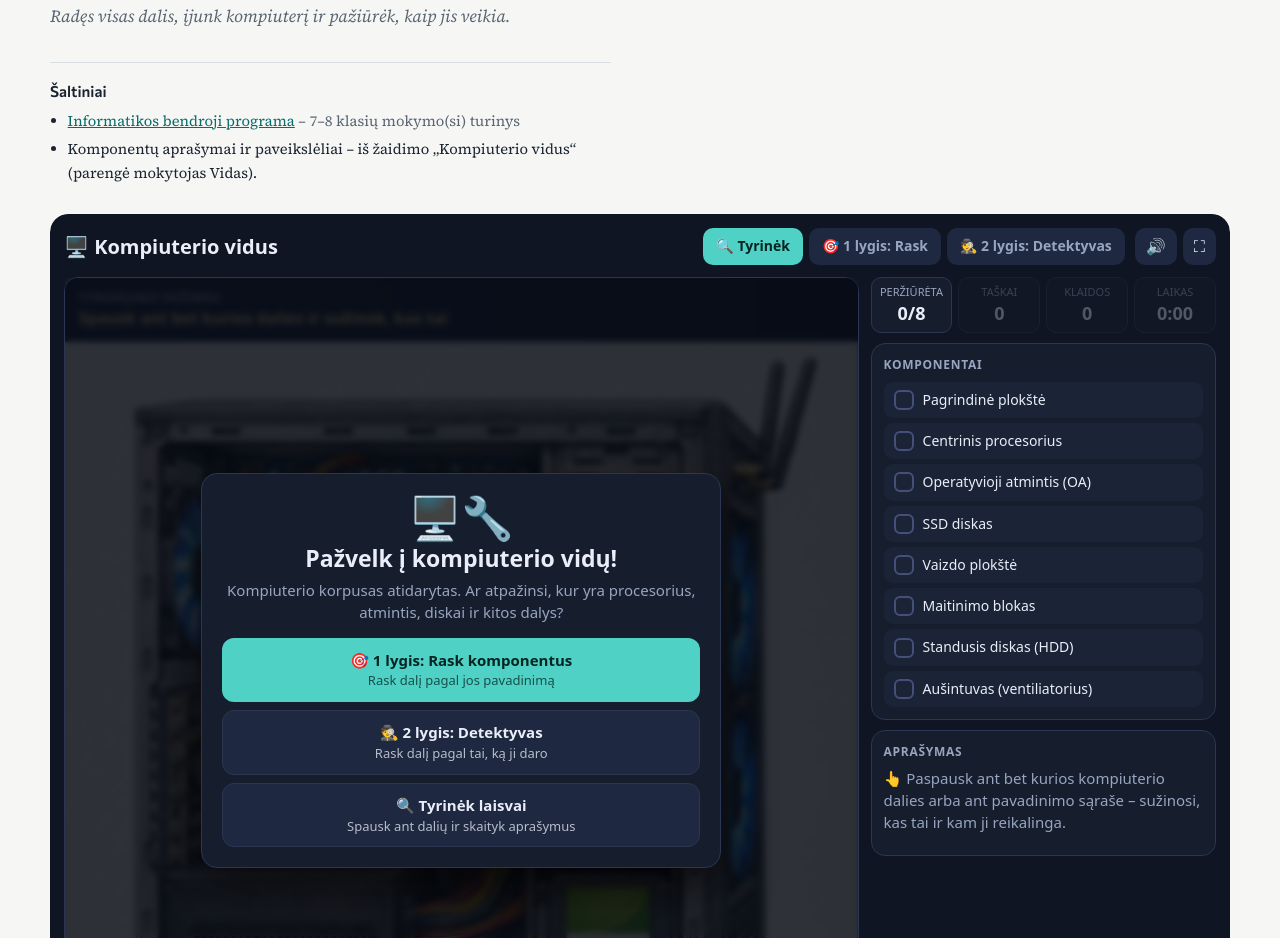
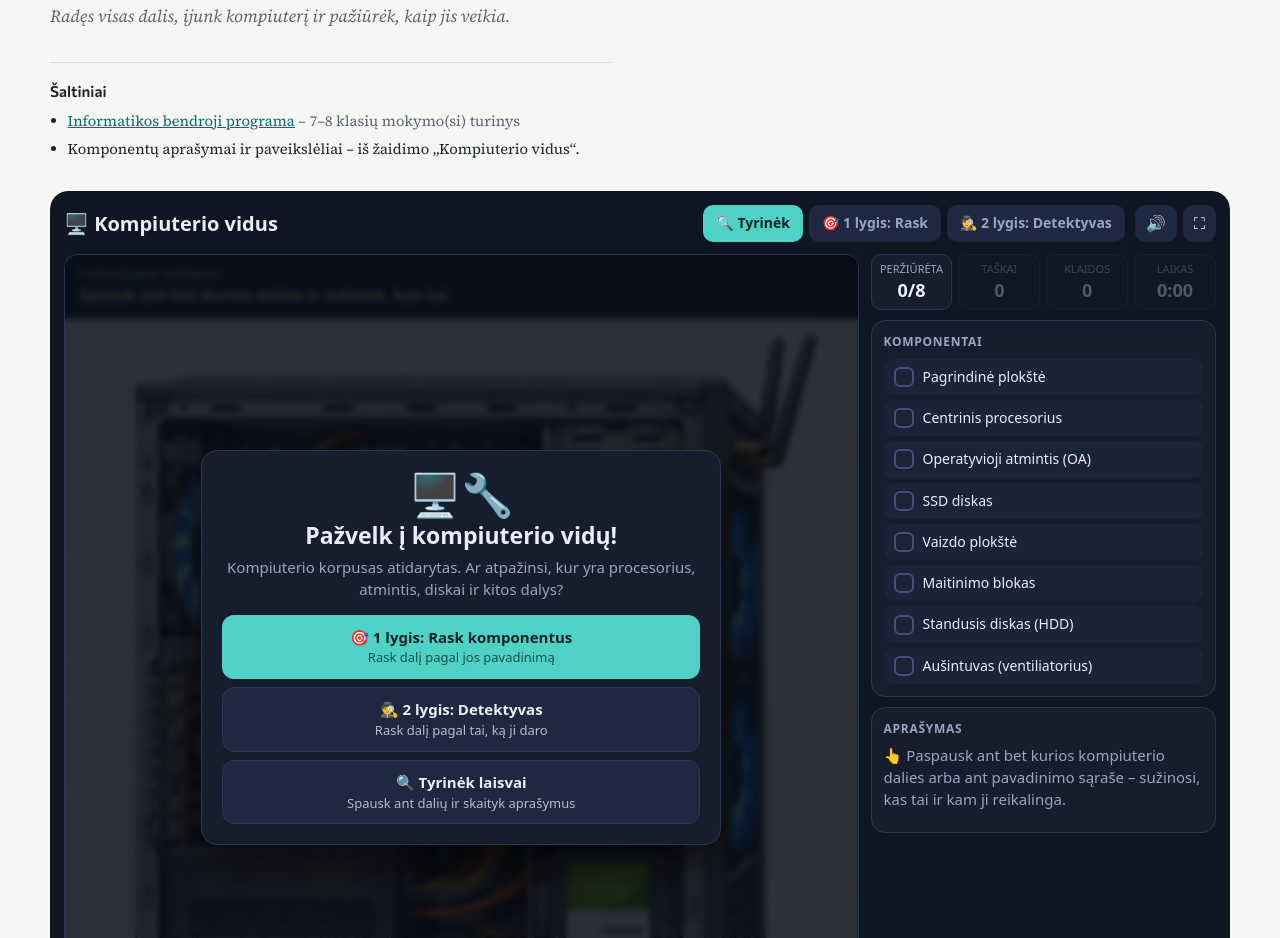
Before and after one commit to vidokas80/infopamokos, a plain HTML site: page src/7-8/index.html in a window 1280 px wide. Shown: the part 3154-4092 px from the top of the page. Drawn offline with Linux system fonts and the light colour scheme.

Commit message:
8 klasės pamokos šaltiniuose pašalinta autoriaus pastaba

```diff
--- a/src/7-8/index.html
+++ b/src/7-8/index.html
@@ -148,7 +148,7 @@
     <dt>🕵️ 2 lygis: Detektyvas</dt><dd>Pavadinimo nėra – tik aprašyta, ką dalis daro. Rask ją pagal funkciją.</dd>
   </dl>
   <p class="why">Radęs visas dalis, įjunk kompiuterį ir pažiūrėk, kaip jis veikia.</p>
-  <aside class="sources"><h3>Šaltiniai</h3><ul><li><a href="https://emokykla.lt">Informatikos bendroji programa</a> <span class="src-note">– 7–8 klasių mokymo(si) turinys</span></li><li>Komponentų aprašymai ir paveikslėliai – iš žaidimo „Kompiuterio vidus“ (parengė mokytojas Vidas).</li></ul></aside>
+  <aside class="sources"><h3>Šaltiniai</h3><ul><li><a href="https://emokykla.lt">Informatikos bendroji programa</a> <span class="src-note">– 7–8 klasių mokymo(si) turinys</span></li><li>Komponentų aprašymai ir paveikslėliai – iš žaidimo „Kompiuterio vidus“.</li></ul></aside>
 </section>
 
 <figure class="game">
```
